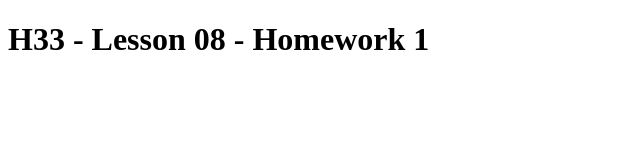
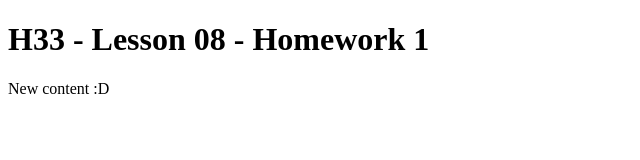
Before and after one commit to SquidG5/h33-lesson08-hw, a plain HTML site: page index.html in a window 1280 px wide. Shown: the whole page, without its empty margins (0-640 px from the left). Drawn offline with Linux system fonts and the light colour scheme.

Commit message:
added changes for pull request

```diff
--- a/index.html
+++ b/index.html
@@ -8,5 +8,6 @@
   </head>
   <body>
     <h1>H33 - Lesson 08 - Homework 1</h1>
+    <p>New content :D</p>
   </body>
 </html>
```
